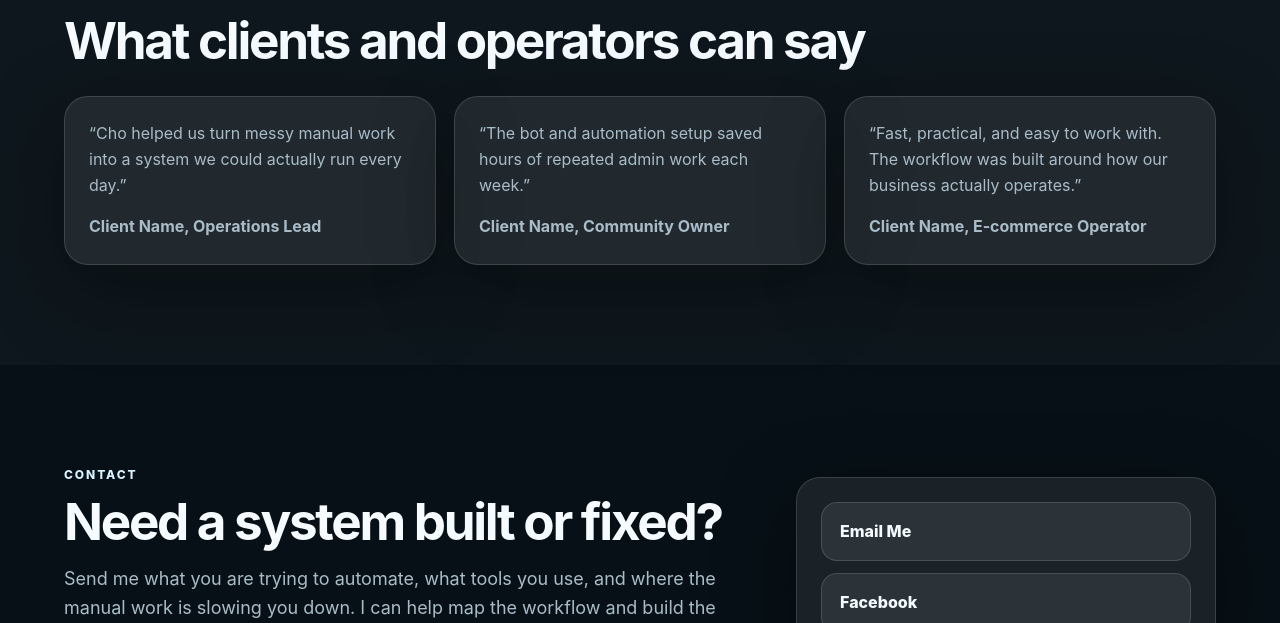
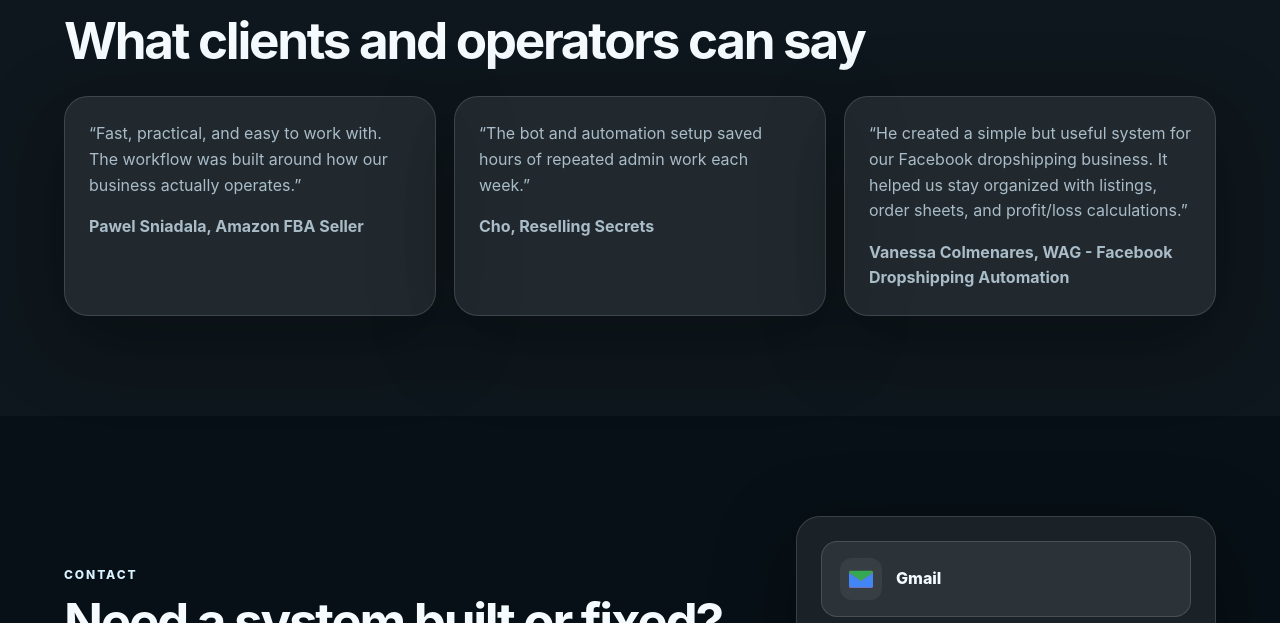
Before and after one commit to apaapkristian/kris-va-page, a plain HTML site: page index.html in a window 1280 px wide. Shown: the part 6437-7060 px from the top of the page. Drawn offline with Linux system fonts and the light colour scheme.

Commit message:
Add files via upload

```diff
--- a/content.json
+++ b/content.json
@@ -181,22 +181,23 @@
   },
   "testimonials": [
     {
-      "quote": "Cho helped us turn messy manual work into a system we could actually run every day.",
-      "author": "Client Name, Operations Lead"
+      "quote": "Fast, practical, and easy to work with. The workflow was built around how our business actually operates.",
+      "author": "Pawel Sniadala, Amazon FBA Seller"
     },
     {
       "quote": "The bot and automation setup saved hours of repeated admin work each week.",
-      "author": "Client Name, Community Owner"
+      "author": "Cho, Reselling Secrets"
     },
     {
-      "quote": "Fast, practical, and easy to work with. The workflow was built around how our business actually operates.",
-      "author": "Client Name, E-commerce Operator"
+      "quote": "He created a simple but useful system for our Facebook dropshipping business. It helped us stay organized with listings, order sheets, and profit/loss calculations.",
+      "author": "Vanessa Colmenares, WAG - Facebook Dropshipping Automation"
     }
   ],
   "contact": {
     "title": "Need a system built or fixed?",
     "body": "Send me what you are trying to automate, what tools you use, and where the manual work is slowing you down. I can help map the workflow and build the backend system around it.",
-    "email": "mailto:flippedkicks2020@gmail.com",
-    "facebook": "https://www.facebook.com/akumu.yamato/"
+    "email": "mailto:apaapkristian@gmail.com",
+    "facebook": "https://www.facebook.com/krislangpo",
+    "whatsapp": "https://wa.me/639055196946"
   }
 }
--- a/index.html
+++ b/index.html
@@ -107,10 +107,7 @@
         <h2 id="contact-title">Need a system built or fixed?</h2>
         <p id="contact-body"></p>
       </div>
-      <div class="contact-card">
-        <a id="email-link" class="contact-link" href="#">Email</a>
-        <a id="facebook-link" class="contact-link" href="#">Facebook</a>
-      </div>
+      <div class="contact-card" id="contact-links"></div>
     </section>
   </main>
 
--- a/script.js
+++ b/script.js
@@ -114,30 +114,75 @@ const fallbackData = {
         title: "API Integration Layer",
         description: "Webhook and API connections between Discord bots, CRM tools, sheets, and third-party services.",
         src: "assets/api-integrations.webp"
+      },
+      {
+        type: "video",
+        title: "Bot Demo Video",
+        description: "Add an MP4 path when ready, e.g. assets/demo.mp4",
+        src: "",
+        poster: ""
       }
     ]
   },
   testimonials: [
     {
-      quote: "Cho helped us turn messy manual work into a system we could actually run every day.",
-      author: "Client Name, Operations Lead"
+      quote: "Fast, practical, and easy to work with. The workflow was built around how our business actually operates.",
+      author: "Pawel Sniadala, Amazon FBA Seller"
     },
     {
       quote: "The bot and automation setup saved hours of repeated admin work each week.",
-      author: "Client Name, Community Owner"
+      author: "Cho, Reselling Secrets"
     },
     {
-      quote: "Fast, practical, and easy to work with. The workflow was built around how our business actually operates.",
-      author: "Client Name, E-commerce Operator"
+      quote: "He created a simple but useful system for our Facebook dropshipping business. It helped us stay organized with listings, order sheets, and profit/loss calculations.",
+      author: "Vanessa Colmenares, WAG - Facebook Dropshipping Automation"
     }
   ],
   contact: {
     title: "Need a system built or fixed?",
     body: "Send me what you are trying to automate, what tools you use, and where the manual work is slowing you down. I can help map the workflow and build the backend system around it.",
     email: "mailto:apaapkristian@gmail.com",
-    facebook: "https://www.facebook.com/akumu.yamato/",
+    facebook: "https://www.facebook.com/krislangpo",
+    whatsapp: "https://wa.me/639055196946"
   }
 };
+
+const CONTACT_CHANNELS = {
+  email: {
+    label: "Gmail",
+    external: false,
+    icon: `<svg viewBox="0 0 24 24" aria-hidden="true"><path fill="#EA4335" d="M24 5.457v13.909c0 .904-.732 1.636-1.636 1.636H1.636A1.636 1.636 0 0 1 0 19.366V5.457c0-.904.732-1.636 1.636-1.636h.727L12 10.09 21.637 3.82h.727A1.636 1.636 0 0 1 24 5.457Z"/><path fill="#FBBC04" d="m23.377 4.652-10.19 7.903L2.998 4.652"/><path fill="#34A853" d="M0 5.457v.364L12 14.09 24 5.821v-.364A1.636 1.636 0 0 0 22.364 3.82H1.636A1.636 1.636 0 0 0 0 5.457Z"/><path fill="#4285F4" d="M0 19.002V5.821l12 8.269L24 5.821v13.181c0 .904-.732 1.636-1.636 1.636H1.636A1.636 1.636 0 0 1 0 19.002Z"/></svg>`
+  },
+  facebook: {
+    label: "Facebook",
+    external: true,
+    icon: `<svg viewBox="0 0 24 24" aria-hidden="true"><path fill="#1877F2" d="M24 12.073C24 5.405 18.627 0 12 0S0 5.405 0 12.073C0 18.1 4.388 22.594 10.125 23.854v-8.385H7.078v-3.47h3.047V9.43c0-3.007 1.792-4.669 4.533-4.669 1.312 0 2.686.235 2.686.235v2.953H15.83c-1.491 0-1.956.925-1.956 1.874v2.25h3.328l-.532 3.47h-2.796v8.385C19.612 22.594 24 18.1 24 12.073z"/></svg>`
+  },
+  whatsapp: {
+    label: "WhatsApp",
+    external: true,
+    icon: `<svg viewBox="0 0 24 24" aria-hidden="true"><path fill="#25D366" d="M17.472 14.382c-.297-.149-1.758-.867-2.03-.967-.273-.099-.471-.148-.67.15-.197.297-.767.966-.94 1.164-.173.199-.347.223-.644.075-.297-.15-1.255-.463-2.39-1.475-.883-.788-1.48-1.761-1.653-2.059-.173-.297-.018-.458.13-.606.134-.133.298-.347.446-.52.149-.174.198-.298.298-.497.099-.198.05-.371-.025-.52-.075-.149-.669-1.612-.916-2.207-.242-.579-.487-.5-.669-.51-.173-.008-.371-.01-.57-.01-.198 0-.52.074-.792.372-.272.297-1.04 1.016-1.04 2.479 0 1.462 1.065 2.875 1.213 3.074.149.198 2.096 3.2 5.077 4.487.709.306 1.262.489 1.694.625.712.227 1.36.195 1.871.118.571-.085 1.758-.719 2.006-1.413.248-.694.248-1.289.173-1.413-.074-.124-.272-.198-.57-.347m-5.421 7.403h-.004a9.87 9.87 0 01-5.031-1.378l-.361-.214-3.741.982.998-3.648-.235-.374a9.86 9.86 0 01-1.51-5.26c.001-5.45 4.436-9.884 9.888-9.884 2.64 0 5.122 1.03 6.988 2.898a9.825 9.825 0 012.893 6.994c-.003 5.45-4.435 9.884-9.885 9.884m8.413-18.297A11.815 11.815 0 0012.05 0C5.495 0 .16 5.335.157 11.892c0 2.096.547 4.142 1.588 5.945L.057 24l6.305-1.654a11.882 11.882 0 005.683 1.448h.005c6.554 0 11.89-5.335 11.893-11.893a11.821 11.821 0 00-3.48-8.413z"/></svg>`
+  }
+};
+
+const CONTACT_ORDER = ["email", "facebook", "whatsapp"];
+
+function renderContactLinks(contact) {
+  const container = document.getElementById("contact-links");
+  if (!container || !contact) return;
+
+  container.innerHTML = CONTACT_ORDER.filter(key => contact[key]).map(key => {
+    const channel = CONTACT_CHANNELS[key];
+    const href = contact[key];
+    const targetAttrs = channel?.external ? ` target="_blank" rel="noopener noreferrer"` : "";
+    return `
+      <a class="contact-link" href="${href}"${targetAttrs} aria-label="${channel?.label || key}">
+        <span class="contact-icon">${channel?.icon || ""}</span>
+        <span class="contact-label">${channel?.label || key}</span>
+      </a>
+    `;
+  }).join("");
+}
 
 async function loadData() {
   try {
@@ -468,8 +513,7 @@ function render(data) {
 
   setText("contact-title", data.contact.title);
   setText("contact-body", data.contact.body);
-  setHref("email-link", data.contact.email, "Email Me");
-  setHref("facebook-link", data.contact.facebook, "Facebook");
+  renderContactLinks(data.contact);
 }
 
 document.getElementById("nav-toggle").addEventListener("click", () => {
--- a/styles.css
+++ b/styles.css
@@ -358,13 +358,36 @@ h3 { font-size: 22px; line-height: 1.15; }
 }
 .contact-card { padding: 24px; display: grid; gap: 12px; }
 .contact-link {
-  display: block;
+  display: flex;
+  align-items: center;
+  gap: 14px;
   padding: 16px 18px;
   border-radius: 16px;
   background: rgba(255,255,255,.08);
   border: 1px solid var(--line);
   font-weight: 800;
+  transition: background .2s ease, border-color .2s ease, transform .2s ease;
 }
+.contact-link:hover {
+  background: rgba(169,200,220,.12);
+  border-color: rgba(169,200,220,.35);
+  transform: translateY(-1px);
+}
+.contact-icon {
+  display: grid;
+  place-items: center;
+  width: 42px;
+  height: 42px;
+  border-radius: 12px;
+  background: rgba(255,255,255,.06);
+  flex-shrink: 0;
+}
+.contact-icon svg {
+  width: 24px;
+  height: 24px;
+  display: block;
+}
+.contact-label { color: var(--text); font-size: 16px; }
 footer {
   padding: 26px clamp(18px, 5vw, 72px);
   display: flex; justify-content: space-between; gap: 20px; flex-wrap: wrap;
```
